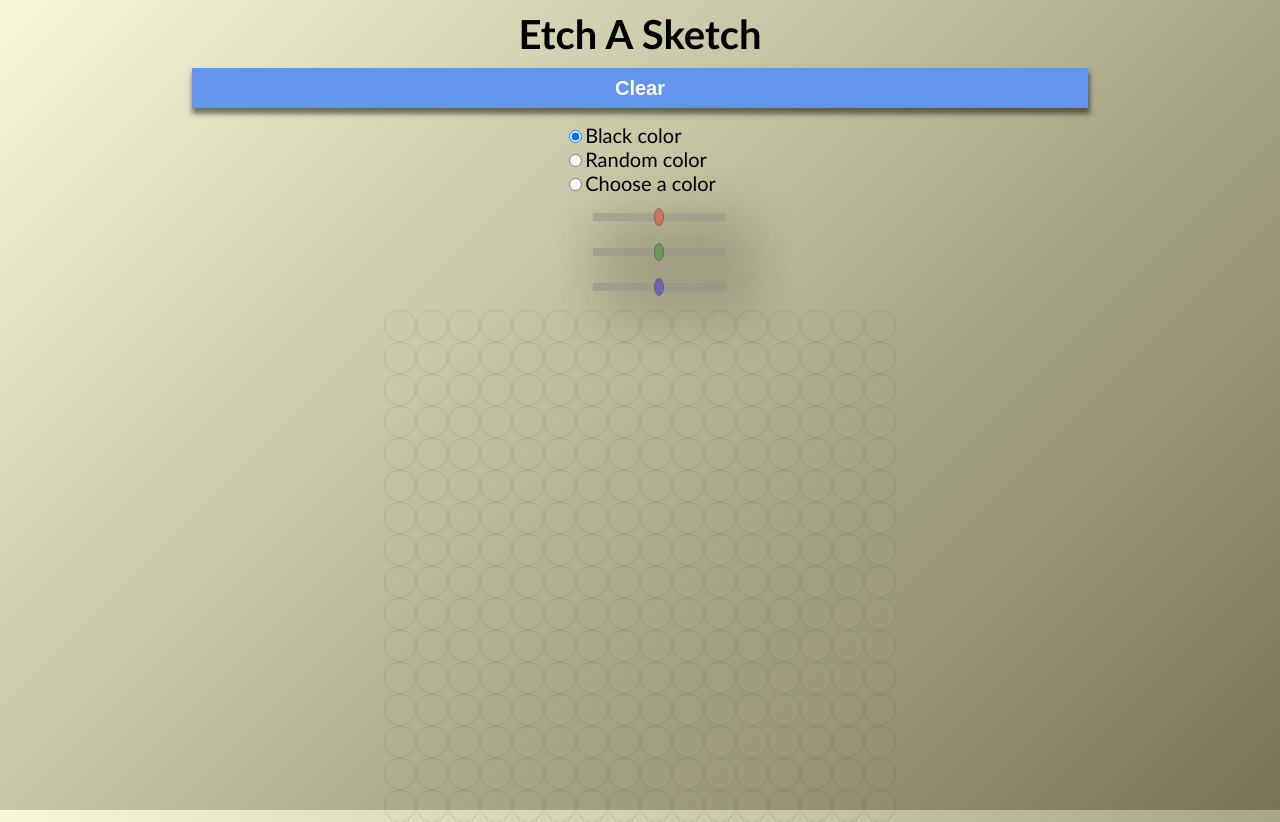
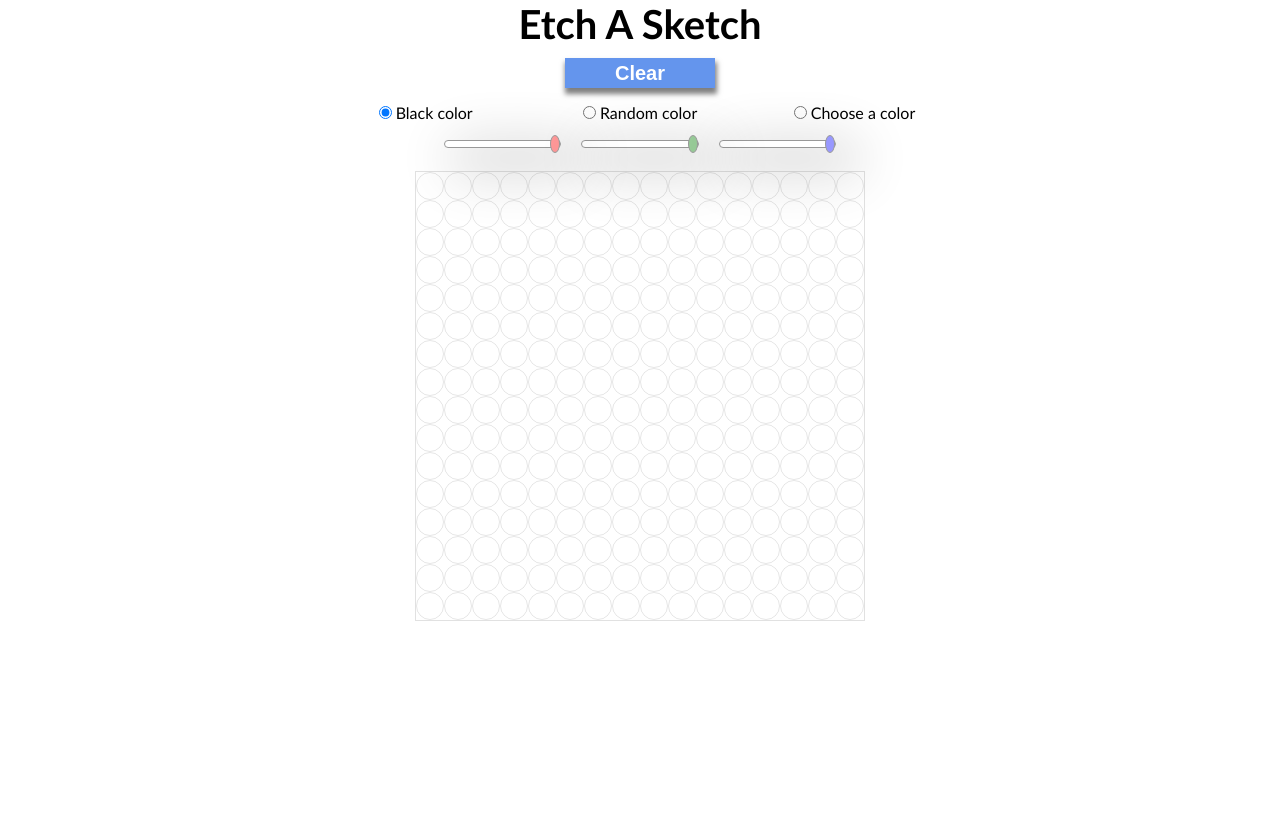
Before and after one commit to Alvaro-IHC/Etch-A-Sketch, a plain HTML site: page index.html in a window 1280 px wide. After the commit the page ends 800 px from the top, so only its background shows below. Drawn offline with Linux system fonts and the light colour scheme.

Commit message:
Desktop complete

```diff
--- a/functions.js
+++ b/functions.js
@@ -6,7 +6,7 @@ let containerWidth;
 let amount = 16;
 let items;
 let sliders = document.querySelectorAll(".slider");
-let red = 127, green = 127, blue = 127;
+let red = 255, green = 255, blue = 255;
 let color;
 const rbtBlack = document.querySelector(".black");
 const rbtRandom = document.querySelector(".random");
@@ -33,10 +33,10 @@ function setup(){
     if(bodyWidth < 480){
         containerWidth = bodyWidth*0.9;
     }else{
-        containerWidth = bodyWidth*0.4;
+        containerWidth = bodyWidth*0.35;
     }
     let itemWidth = parseInt(containerWidth/amount+"");
-    containerWidth = itemWidth * amount;
+    containerWidth = itemWidth * amount+2;
     container.style.width = ""+containerWidth+"px";
     for(let i = 0; i < amount*amount; i++){
         const div = document.createElement("div");
@@ -73,7 +73,15 @@ function setEventBG(){
 
 // Events Asignation
 btn.addEventListener("click", ()=>{
-    amount = prompt("Enter new amount: ");
+    while(true){
+        amount = prompt("Enter new amount: ");
+        if (amount >= 0 && amount <= 100){
+            break;
+        }else{
+            alert("Invalid input!");
+        }
+    }
+
     items.forEach(item => {
         container.removeChild(item);
     });
--- a/index.html
+++ b/index.html
@@ -15,21 +15,21 @@
     <div class="controls">
         <button>Clear</button>
         <div class="container-checks">
-            <!-- <div class="option">
-                <input type="radio" class="check black" name="black" id="black" checked name="radio">
+            <div class="option">
+                <input type="radio" class="check black" id="black" checked name="radio">
                 <label for="black">Black color</label>
             </div>
             <div class="option">
-                <input type="radio" class="check random" name="random" id="random" name="radio">
+                <input type="radio" class="check random" id="random" name="radio">
                 <label for="random">Random color</label>
             </div>
             <div class="option">
-                <input type="radio" class="check choose" name="choose" id="choose"  name="radio">
+                <input type="radio" class="check choose" id="choose"  name="radio">
                 <label for="choose">Choose a color</label>
             </div>
-             -->
 
-            <label for="black">
+
+            <!-- <label for="black">
                 <input type="radio" class="check black" id="black" checked name="radio">Black color
             </label>
             <label for="random">
@@ -37,17 +37,17 @@
             </label>
             <label for="choose">
                 <input type="radio" class="check choose" id="choose" name="radio">Choose a color
-            </label>
+            </label> -->
         </div>
         <div class="container-sliders">
             <div class="box-slider">
-                <input type="range" class="red slider" min="0" max="255" value="127">
+                <input type="range" class="red slider" min="0" max="255" value="255">
             </div>
             <div class="box-slider">
-                <input type="range" class="green slider" min="0" max="255" value="127">
+                <input type="range" class="green slider" min="0" max="255" value="255">
             </div>
             <div class="box-slider">
-                <input type="range" class="blue slider" min="0" max="255" value="127">
+                <input type="range" class="blue slider" min="0" max="255" value="255">
             </div>
         </div>
     </div>
--- a/style.css
+++ b/style.css
@@ -4,6 +4,7 @@ html {
 }
 *, *::after, *::before{
     box-sizing: inherit;
+    margin: 0;
 }
 body{
     font-size: 1.6rem;
@@ -11,15 +12,23 @@ body{
     margin: 0;
     /* width: 98%; */
     height: 100vh;
-    background: linear-gradient(135deg, rgb(248, 248, 217), rgba(61, 58, 8, 0.7));
+    /* background: linear-gradient(135deg, rgb(248, 248, 217), rgba(61, 58, 8, 0.7)); */
+    background-attachment: fixed;
+
+    background: white
 }
 
 h1 {
     text-align: center;
     font-size: 4rem;
-    margin: 1rem;
+    margin-top: 2rem;
+    margin-bottom: 1rem;
 }
-
+@media (min-width: 480px){
+    h1 {
+        margin-top: 0;
+    }
+}
 .controls{
     display: flex;
     flex-direction: column;
@@ -40,13 +49,33 @@ button{
     margin-bottom: 1.5rem;
     /* width: 250; */
 }
+@media (min-width: 480px){
+    button{
+        width: 15rem;
+        height: 3rem;
+    }
+}
+
 .container-checks{
     display: flex;
     flex-direction: column;
     font-size: 2rem;
+}
+@media (min-width: 480px){
+    .container-checks{
+        flex-direction: row;
+        justify-content:space-between;
+        flex-wrap: wrap;
+        align-items: center;
 
+        width: 50%;
+    }
+    .container-checks .option{
+        flex-basis: 33%;
+        text-align: center;
+        font-size: 1.6rem;
+    }
 }
-
 .container-sliders{
 
     display: flex;
@@ -56,9 +85,23 @@ button{
     padding-left: 3.5rem;
     padding-top: 1rem;
 }
+@media (min-width: 480px){
+    .container-sliders{
+        flex-direction: row;
+        padding-left: 0;
+        justify-content:space-between;
+    }
+}
+
 .box-slider{
-
     flex-basis: 3.5rem;
+}
+@media (min-width: 480px){
+    .box-slider{
+        flex-basis: 30%;
+        gap: 5rem;
+        margin-bottom: 2rem;
+    }
 }
 .slider{
     width: 100%;
@@ -68,6 +111,7 @@ button{
     display: flex;
     flex-wrap: wrap;
     margin: 0 auto;
+    border: 1px solid rgba(0, 0, 0, 0.116);
 }
 .item{
     border-radius: 50%;
@@ -76,7 +120,8 @@ button{
     -webkit-appearance: none;
     color: green;
     height: 8px;
-    /* transform: rotate(90deg); */
+    border: 0.2px solid black;
+    border-radius: 10px;
     opacity: 0.8;
     -webkit-box-shadow: 15px 14px 54px 10px rgba(0,0,0,0.37);
     -moz-box-shadow: 15px 14px 54px 10px rgba(0,0,0,0.37);
```
